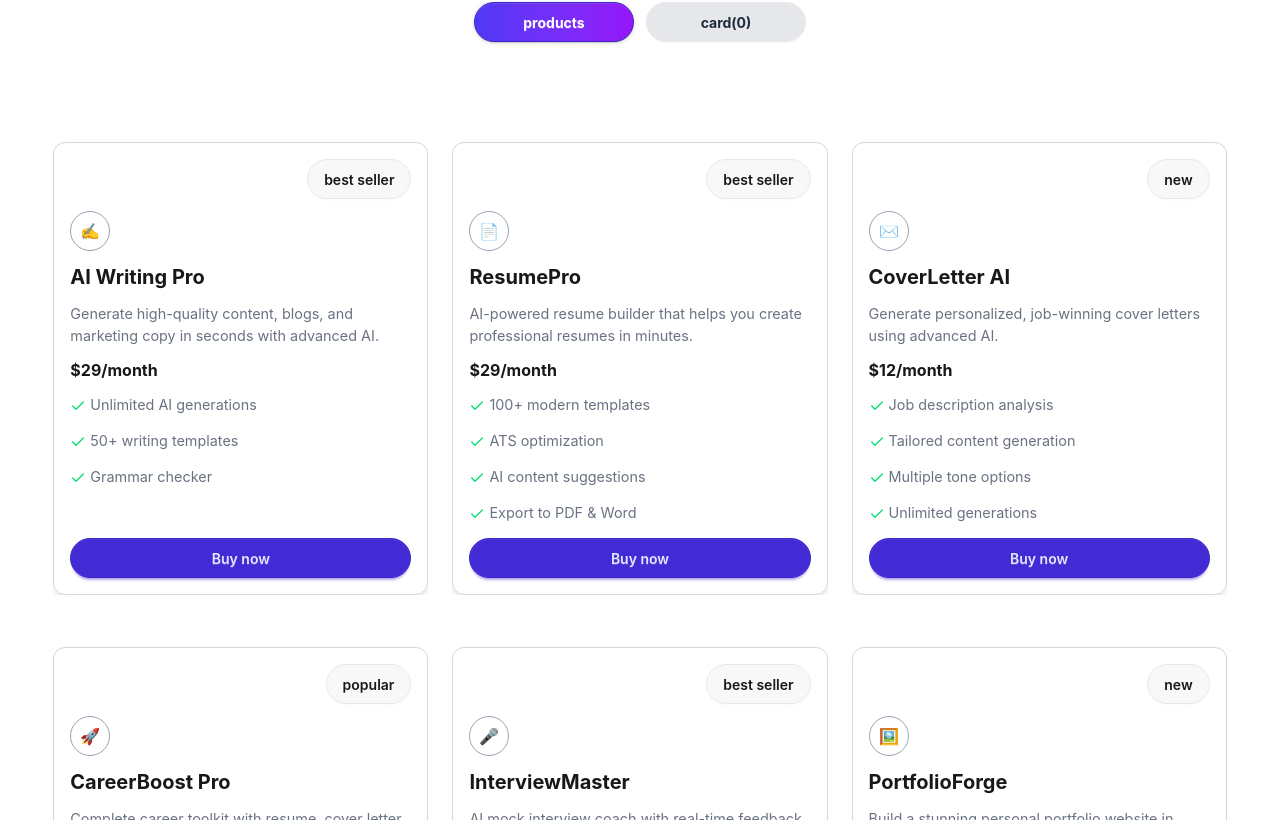
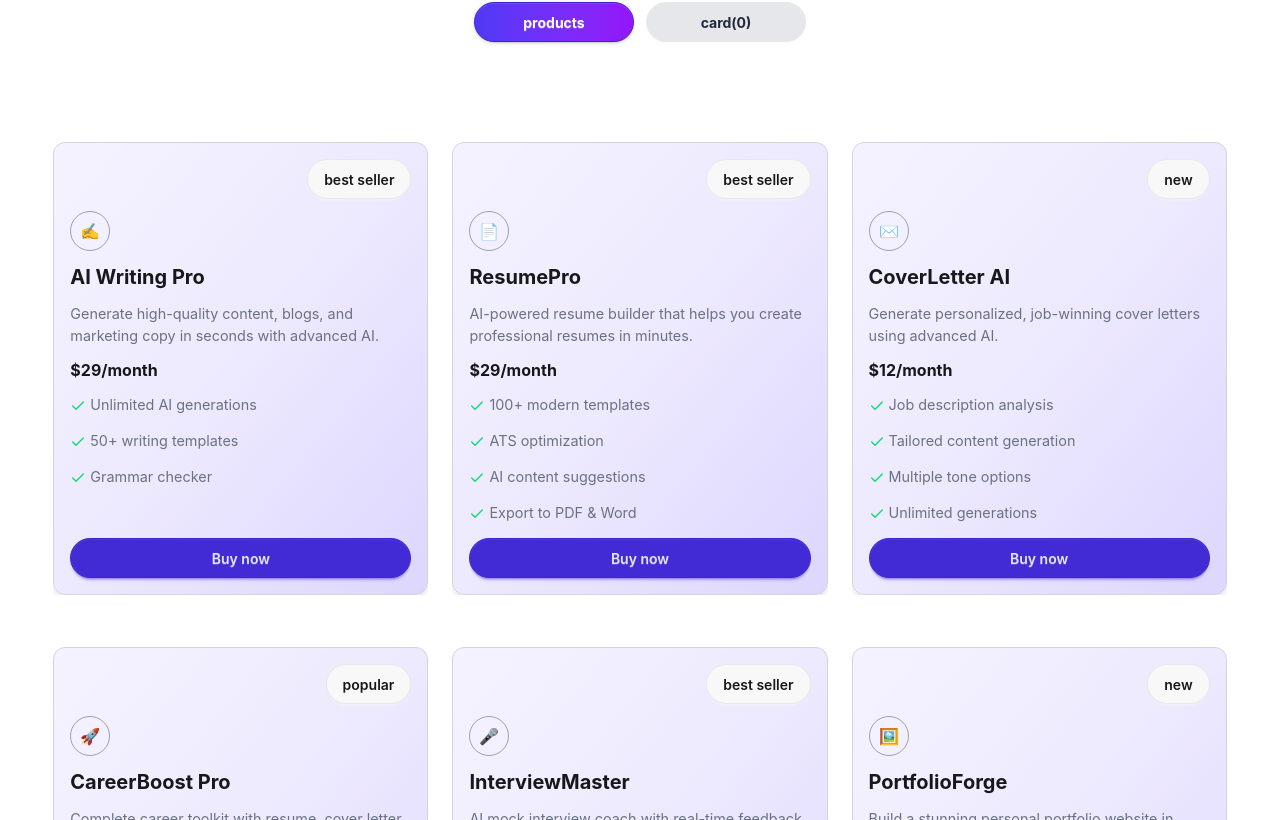
Before and after one commit to amd142457/B13-A6, a React (Vite) app: page / in a window 1280 px wide. Shown: the part 1280-2100 px from the top of the page. Built offline with nearby package versions, Linux system fonts and the light colour scheme.

Commit message:
feat: enhance UI change color and caed animation add design and hover animations

```diff
--- a/src/componants/ModelCard.jsx
+++ b/src/componants/ModelCard.jsx
@@ -11,9 +11,9 @@ const ModelCard = ({ model, isCart, setCart }) => {
   };
 
   return (
-    <a href="#" className="hover-3d  cursor-pointer ">
+    <a href="#" className="hover-3d  cursor-pointer  ">
       <div className="mt-7 ">
-        <div className=" shadow-lg p-4 flex flex-col h-full rounded-xl space-y-3 border border-gray-300 ">
+        <div className=" shadow-lg p-4 flex flex-col h-full rounded-xl space-y-3 border border-gray-300 bg-linear-to-br from-[#f5f3ff] via-[#ede9fe] to-[#ddd6fe]">
           <div className="flex justify-end ">
             <p className=" btn rounded-full ">{model.tagType}</p>
           </div>
--- a/src/componants/Rating.jsx
+++ b/src/componants/Rating.jsx
@@ -15,9 +15,7 @@ const Rating = () => {
 
           {/* Premium Tools */}
           <div className="space-y-3 group">
-            <h2 className="text-5xl md:text-6xl font-bold text-white transition-all duration-700 group-hover:scale-110">
-              200+
-            </h2>
+            <h2 className="text-5xl md:text-6xl font-bold text-white ">200+</h2>
             <p className="text-white/90 text-lg font-medium">Premium Tools</p>
           </div>
 
```
Also changed, not shown: src/README.md (added).
